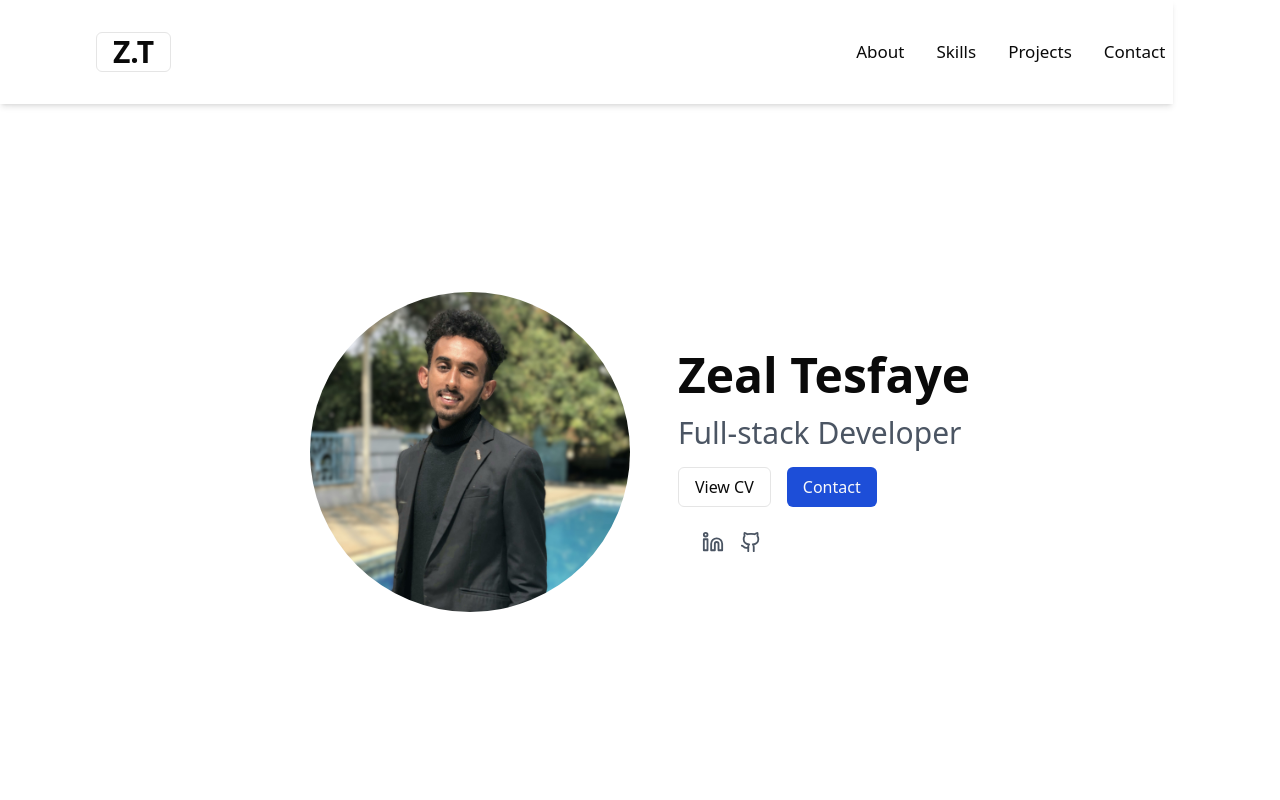
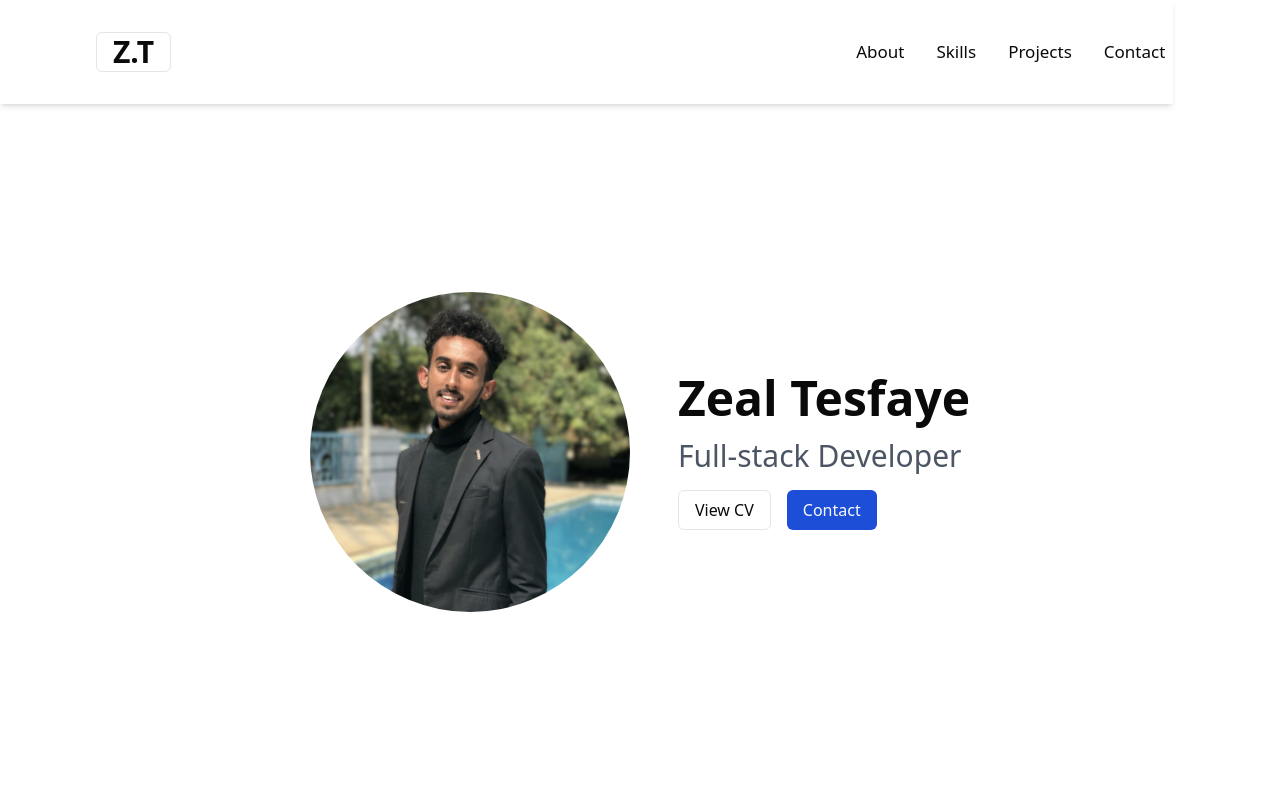
Before and after one commit to ZaelTesfaye/portfolio, a Next.js app: page / in a window 1280 px wide. Shown: the top 800 px of the page. Built offline with nearby package versions, Linux system fonts and the light colour scheme.

Commit message:
removed linkedin and git hub

```diff
--- a/components/landing.jsx
+++ b/components/landing.jsx
@@ -96,7 +96,7 @@ export default function Landing({ currentSectionId, setCurrentSectionId }) {
                             Contact
                         </Button>
                     </div>
-                    <div className="flex justify-center md:justify-start space-x-3 sm:space-x-4 pt-2 pl-2 sm:pl-6">
+                    {/* <div className="flex justify-center md:justify-start space-x-3 sm:space-x-4 pt-2 pl-2 sm:pl-6">
                         <a
                             target="_blank"
                             rel="noopener noreferrer"
@@ -115,7 +115,7 @@ export default function Landing({ currentSectionId, setCurrentSectionId }) {
                             <Github size={22} />
                             <span className="sr-only">GitHub</span>
                         </a>
-                    </div>
+                    </div> */}
                 </motion.div>
             </motion.main>
         </div>
```
